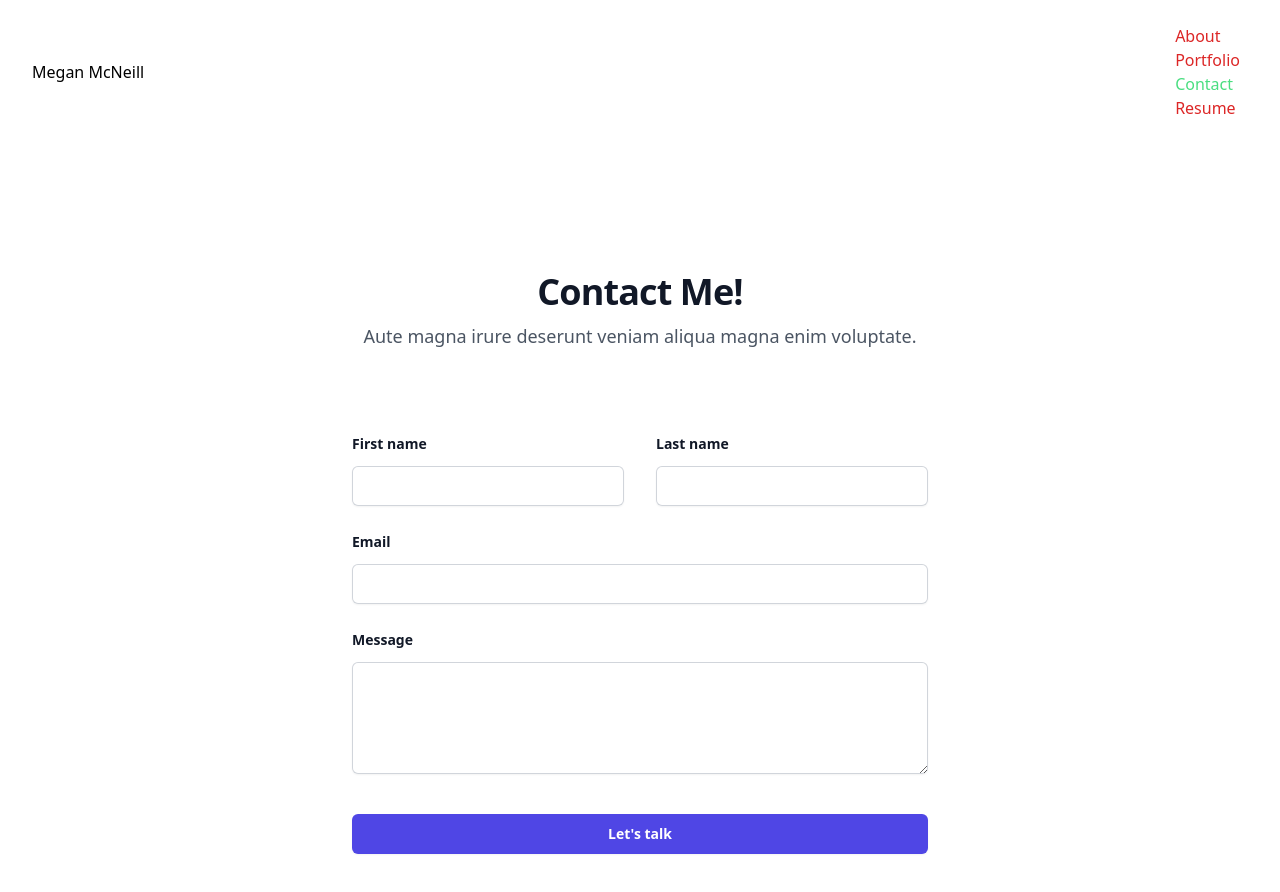
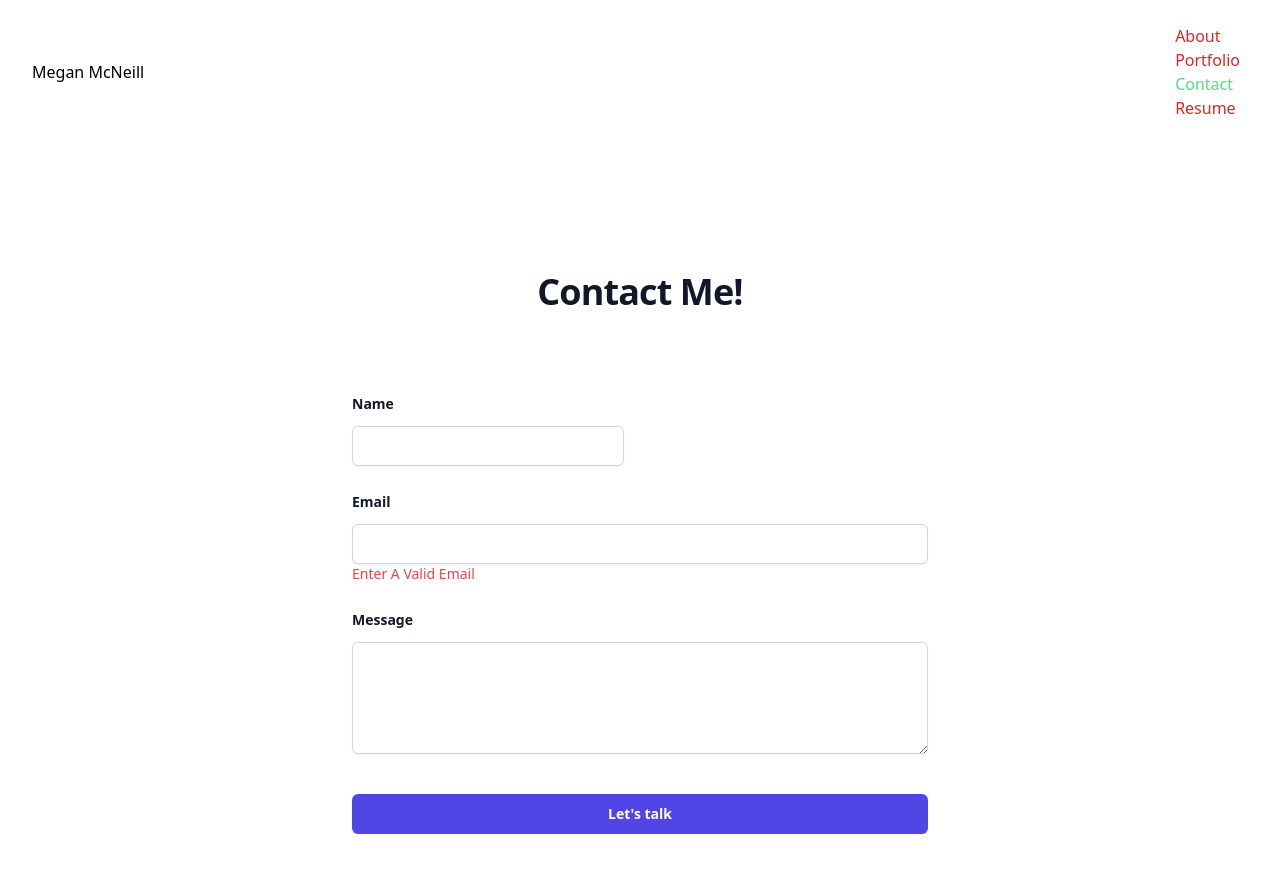
Before and after one commit to bluethreadmade/react-portfolio, a React (Vite) app: page /contact in a window 1280 px wide. Shown: the top 892 px of the page. Built offline with nearby package versions, Linux system fonts and the light colour scheme; a web font is replaced by a local one.

Commit message:
contact page email and message validations

```diff
--- a/package.json
+++ b/package.json
@@ -18,6 +18,7 @@
         "@heroicons/react": "^2.1.5",
         "eslint-config-prettier": "^9.1.0",
         "react": "^18.3.1",
+        "react-detect-click-outside": "^1.1.7",
         "react-dom": "^18.2.0",
         "react-router-dom": "^6.26.0"
     },
--- a/src/components/UI/ResumeButton.jsx
+++ b/src/components/UI/ResumeButton.jsx
@@ -1,6 +1,5 @@
 export default function ResumeButton() {
     return (
-        <a href="./Megan McNeill Resume.pdf" class="px-4 py-1 text-sm text-purple-600 font-semibold rounded-full border border-purple-200 hover:text-white hover:bg-purple-600 hover:border-transparent focus:outline-none " download>Download Resume</a>
+        <a href="./Megan McNeill Resume.pdf" class="px-4 py-1 text-sm text-purple-600 font-semibold rounded-full border border-purple-200 hover:text-white hover:bg-purple-600 hover:border-transparent" download>Download Resume</a>
     )
-
 }
--- a/src/pages/ContactPage.jsx
+++ b/src/pages/ContactPage.jsx
@@ -1,5 +1,13 @@
+import { useState } from 'react';
+
 // This is a static page with a contact form
 export default function ContactPage() {
+    const [ name, setName ] = useState('');
+    const [ email, setEmail ] = useState('');
+    const [ message, setMessage ] = useState('');
+    const [ messageActive, setMessageActive ] = useState(true);
+    const [ isEmailValid, setIsEmailValid ] = useState();
+
     return (
         <div>
         <div className="isolate bg-white px-6 py-24 sm:py-32 lg:px-8">
@@ -7,47 +15,27 @@ export default function ContactPage() {
                 <h2 className="text-3xl font-bold tracking-tight text-gray-900 sm:text-4xl">
                     Contact Me!
                 </h2>
-                <p className="mt-2 text-lg leading-8 text-gray-600">
-                    Aute magna irure deserunt veniam aliqua magna enim
-                    voluptate.
-                </p>
             </div>
             <form
                 action="#"
-                method="POST"
+                method=""
                 className="mx-auto mt-16 max-w-xl sm:mt-20"
             >
                 <div className="grid grid-cols-1 gap-x-8 gap-y-6 sm:grid-cols-2">
                     <div>
                         <label
-                            htmlFor="first-name"
+                            htmlFor="name"
                             className="block text-sm font-semibold leading-6 text-gray-900"
                         >
-                            First name
+                            Name
                         </label>
                         <div className="mt-2.5">
                             <input
-                                id="first-name"
-                                name="first-name"
+                                value={name}
+                                onChange={e => setName(e.target.value)}
+                                id="name"
+                                name="name"
                                 type="text"
-                                autoComplete="given-name"
-                                className="block w-full rounded-md border-0 px-3.5 py-2 text-gray-900 shadow-sm ring-1 ring-inset ring-gray-300 placeholder:text-gray-400 focus:ring-2 focus:ring-inset focus:ring-indigo-600 sm:text-sm sm:leading-6"
-                            />
-                        </div>
-                    </div>
-                    <div>
-                        <label
-                            htmlFor="last-name"
-                            className="block text-sm font-semibold leading-6 text-gray-900"
-                        >
-                            Last name
-                        </label>
-                        <div className="mt-2.5">
-                            <input
-                                id="last-name"
-                                name="last-name"
-                                type="text"
-                                autoComplete="family-name"
                                 className="block w-full rounded-md border-0 px-3.5 py-2 text-gray-900 shadow-sm ring-1 ring-inset ring-gray-300 placeholder:text-gray-400 focus:ring-2 focus:ring-inset focus:ring-indigo-600 sm:text-sm sm:leading-6"
                             />
                         </div>
@@ -61,12 +49,17 @@ export default function ContactPage() {
                         </label>
                         <div className="mt-2.5">
                             <input
+                                value={email}
+                                onChange={e => {setEmail(e.target.value); setIsEmailValid(e.target.validity.valid)}}
+                                //onMouseLeave={ () => setIsEmailValid(e.target.validity.valid)}
                                 id="email"
                                 name="email"
                                 type="email"
                                 autoComplete="email"
                                 className="block w-full rounded-md border-0 px-3.5 py-2 text-gray-900 shadow-sm ring-1 ring-inset ring-gray-300 placeholder:text-gray-400 focus:ring-2 focus:ring-inset focus:ring-indigo-600 sm:text-sm sm:leading-6"
                             />
+                            {!isEmailValid && <p className="text-red-500 text-sm">Enter A Valid Email</p>}
+
                         </div>
                     </div>
                     <div className="sm:col-span-2">
@@ -78,12 +71,17 @@ export default function ContactPage() {
                         </label>
                         <div className="mt-2.5">
                             <textarea
+                                value={message}
+                                onChange={e => setMessage(e.target.value)}
+                                onMouseEnter={ () => setMessageActive(true)}
+                                onMouseLeave={ () => setMessageActive(false)}
                                 id="message"
                                 name="message"
                                 rows={4}
                                 className="block w-full rounded-md border-0 px-3.5 py-2 text-gray-900 shadow-sm ring-1 ring-inset ring-gray-300 placeholder:text-gray-400 focus:ring-2 focus:ring-inset focus:ring-indigo-600 sm:text-sm sm:leading-6"
                                 defaultValue={''}
                             />
+                            {!messageActive && !message && <p className="text-red-500 text-sm">Message Required</p>}
                         </div>
                     </div>
                 </div>
```
Also changed, not shown: 1 other file (tests, documents, lock files or other folders).
